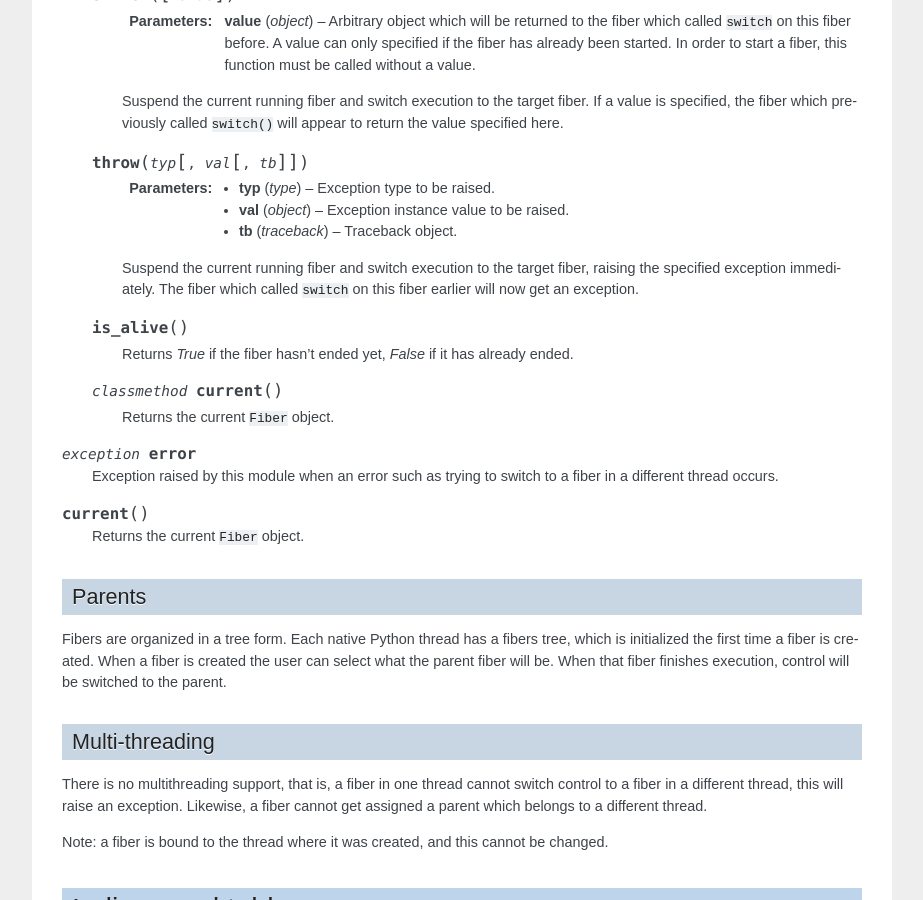
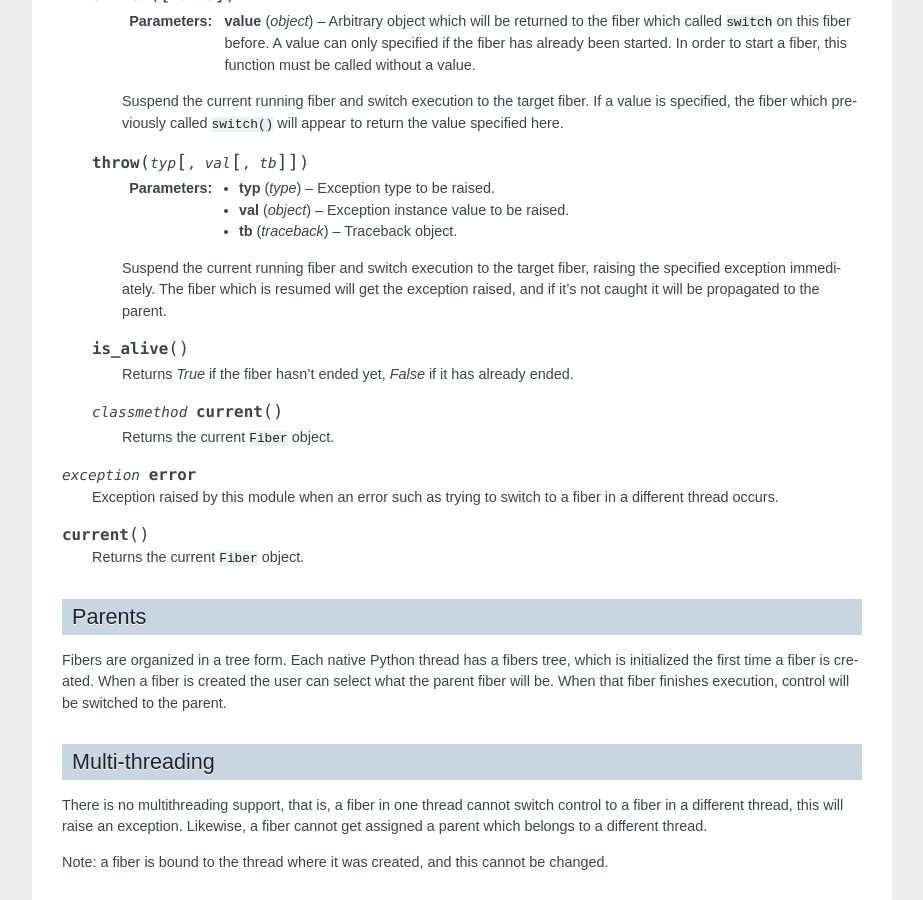
Before and after one commit to saghul/python-fibers, a Sphinx documentation site: the page built from docs/index.rst, in a window 1280 px wide and 900 px high, scrolled down 1065 px. Shown: the whole window, without its empty margins (198-1121 px from the left). Built offline with Sphinx 7.4.7, drawn with Linux system fonts in a browser that asks for light colours.

Commit message:
Fixed documentation for throw()
Fixes #6

```diff
--- a/docs/index.rst
+++ b/docs/index.rst
@@ -92,8 +92,9 @@ The ``fibers`` module exports two objects, the ``Fiber`` type and the ``error``
         :param traceback tb: Traceback object.
 
         Suspend the current running fiber and switch execution to the target fiber,
-        raising the specified exception immediately. The fiber which called ``switch``
-        on this fiber earlier will now get an exception.
+        raising the specified exception immediately. The fiber which is resumed will
+        get the exception raised, and if it's not caught it will be propagated to
+        the parent.
 
     .. py:method:: is_alive
 
```
